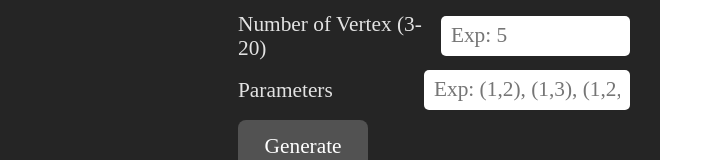
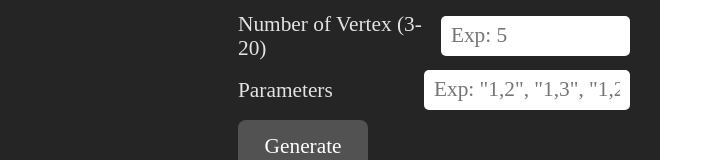
Before and after one commit to alif338/local-metric-visualizer, a React (Vite) app: page / in a window 1280 px wide. Shown: the part 331-491 px from the top of the page, without its empty margins (0-703 px from the left). Built offline with nearby package versions, Linux system fonts and the light colour scheme.

Commit message:
edit hint for parameters

```diff
--- a/src/App.jsx
+++ b/src/App.jsx
@@ -40,7 +40,7 @@ function App() {
             <div className='row-form'>
               <label htmlFor='parameters'>Parameters</label>
               <div className='input'>
-                <input type='text' name='parameters' placeholder='Exp: (1,2), (1,3), (1,2,3), ...' onChange={(e) => setParameters(e.target.value)} />
+                <input type='text' name='parameters' placeholder='Exp: "1,2", "1,3", "1,2,3", ...' onChange={(e) => setParameters(e.target.value)} />
               </div>
             </div>
             <div className='row-form'>
```
